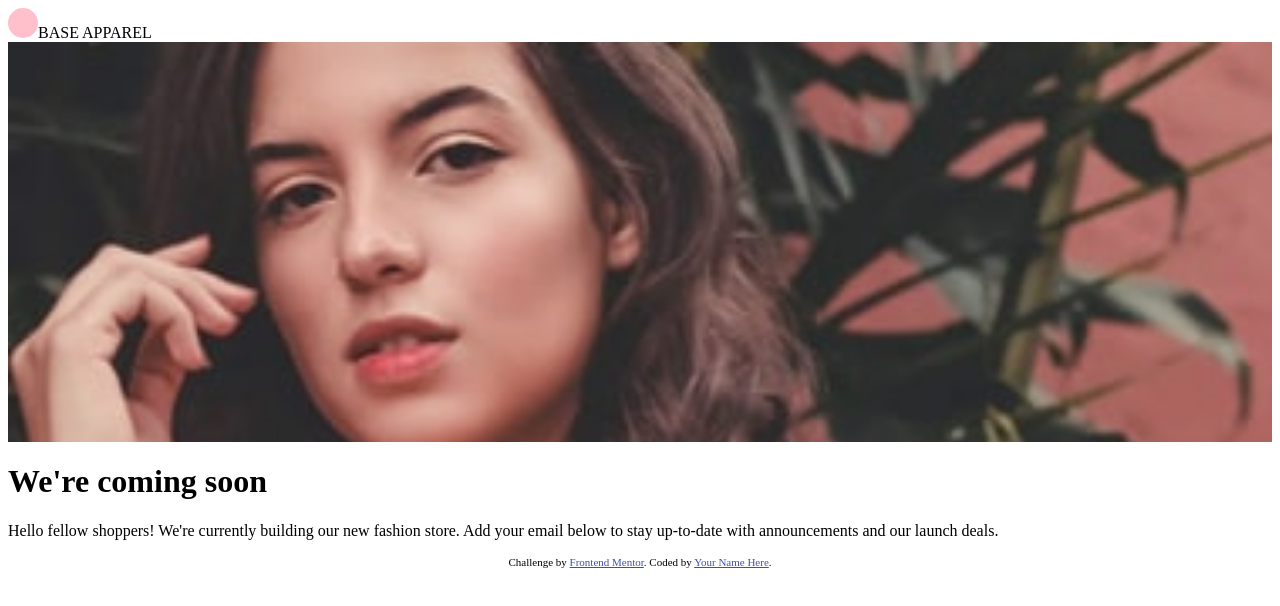
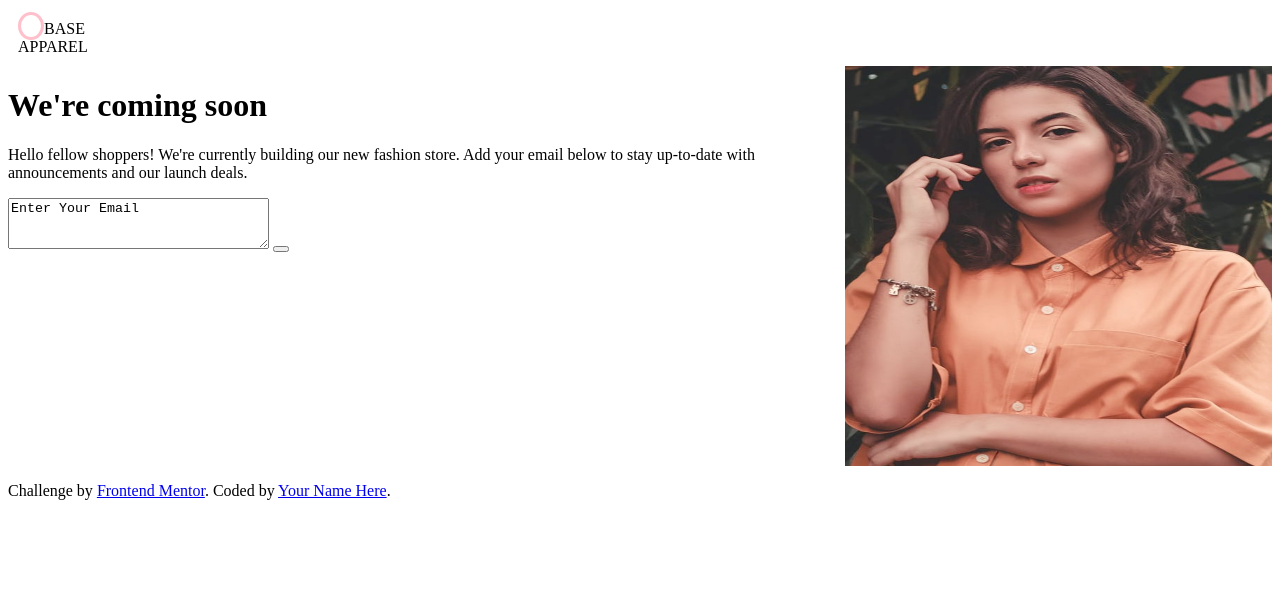
Before and after one commit to ekramgenerous/base-apparel-coming-soon-master, a plain HTML site: page index.html in a window 1280 px wide. Drawn offline with Linux system fonts and the light colour scheme.

Commit message:
working on the challenge

```diff
--- a/css/style.css
+++ b/css/style.css
@@ -1,42 +1,44 @@
 
-.back-img{
-    background-image: url("/base-apparel-coming-soon-master/images/hero-mobile.jpg");
-    width:100%;
-    height:400px;
-    background-repeat: no-repeat;
-    background-size: contain;
+.logo-main{
+  padding:10px;
+  margin-right: 10px;
+  margin-top: 10px;
 }
-
-
-.lo-circle {
+.circle-logo {
     border-radius:50%;
-    background-color:pink;
-    border-color: palevioletred;
-    border-width: 3px;
-    width: 2px;
-    height:2px;
-    display: inline-block;
-    margin: auto;
-    padding:14px;
+    width:10px;
+    height:8px;
+    display: inline;
+    margin-top:25px;
+    padding-top:5px;
+    padding-right:20px;
+    background-color:transparent;
+    border:3px solid pink;
 }
 .logo {
     line-height: -55px;
+    padding-right:10px;
+    margin-right: 10px;
+}
+.image{
+  width:40%;
+  height:400px;
+
 }
 
+.info{
+  display: flex;
+  flex-direction: row-reverse;
+ .info2{
+
+
+ }
 
 
 
 
 
 @media (min-width:320px) {
-    .back-img{
-        background-image: url("/base-apparel-coming-soon-master/images/hero-mobile.jpg");
-        width:100%;
-        height:400px;
-        background-repeat: no-repeat;
-        background-size: cover;
-    }
-
 
 
 
@@ -62,12 +64,6 @@
 
 
 @media (min-width:375px) {
-    .back-img{
-        background-image: url("/base-apparel-coming-soon-master/images/hero-mobile.jpg");
-        width:100%;
-        height:400px;
-        background-repeat: no-repeat;
-        background-size: cover;
     }
 
 
@@ -80,7 +76,6 @@
 
 
 
-}
 
 
 
@@ -94,15 +89,6 @@
 
 
 @media (min-width:1440px) {
-    .back-img{
-        background-image: url("/base-apparel-coming-soon-master/images/hero-mobile.jpg");
-        width:100%;
-        height:400px;
-        background-repeat: no-repeat;
-        background-size: cover;
-    }
-
-
 
 }
 
--- a/index.html
+++ b/index.html
@@ -15,12 +15,25 @@
 
 </head>
 <body>
- <div class="lo-circle"></div><span class="logo">BASE APPAREL</span>
- <div class="back-img"></div>
- <h1> <span class="sub">We're</span> coming soon</h1>
-  <p> Hello fellow shoppers! We're currently building our new fashion store.
-    Add your email below to stay up-to-date with announcements and our launch deals.
-  </p>
+  <div class="logo-main">
+    <span class="circle-logo"></span><span class="logo">BASE <br> APPAREL</span>
+  </div>
+  <div class="info">
+    <img class="image" src="./images/hero-desktop.jpg" alt="model picture">
+    <div class="info2">
+      <h1> <span class="sub">We're</span> coming soon</h1>
+      <p> Hello fellow shoppers! We're currently building our new fashion store.
+        Add your email below to stay up-to-date with announcements and our launch deals.
+      </p>
+      <form action="">
+        <textarea name="email" id="email-req" cols="30" rows="3">Enter Your Email</textarea>
+        <button class="click-req"type="submit"></button>
+      </form>
+    </div>
+
+  </div>
+
+
    <!-- return to it !! <label for="">Email Address</label><button class="click" type="submit"></button> -->
   <footer>
     <p class="attribution">
```
